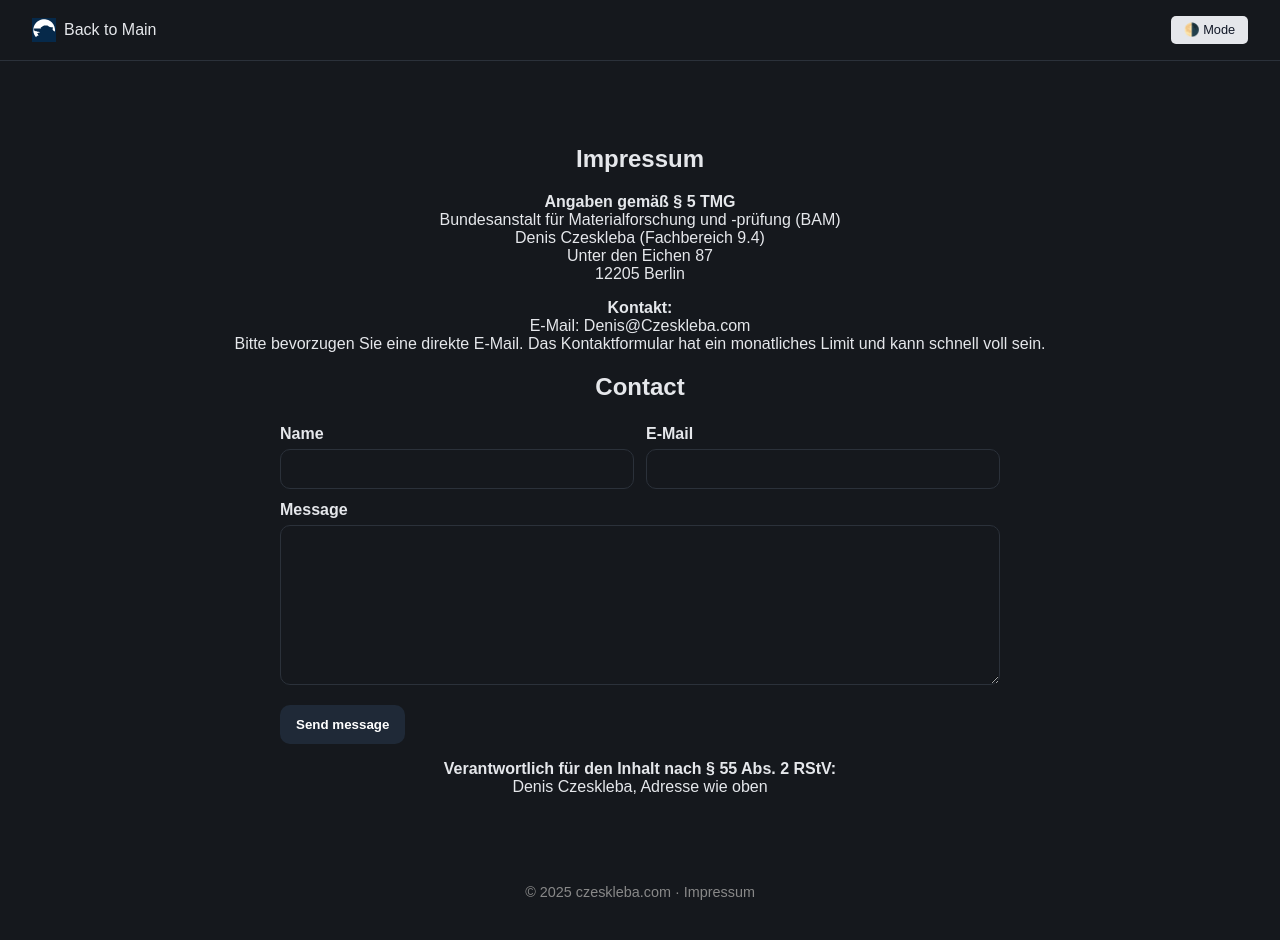
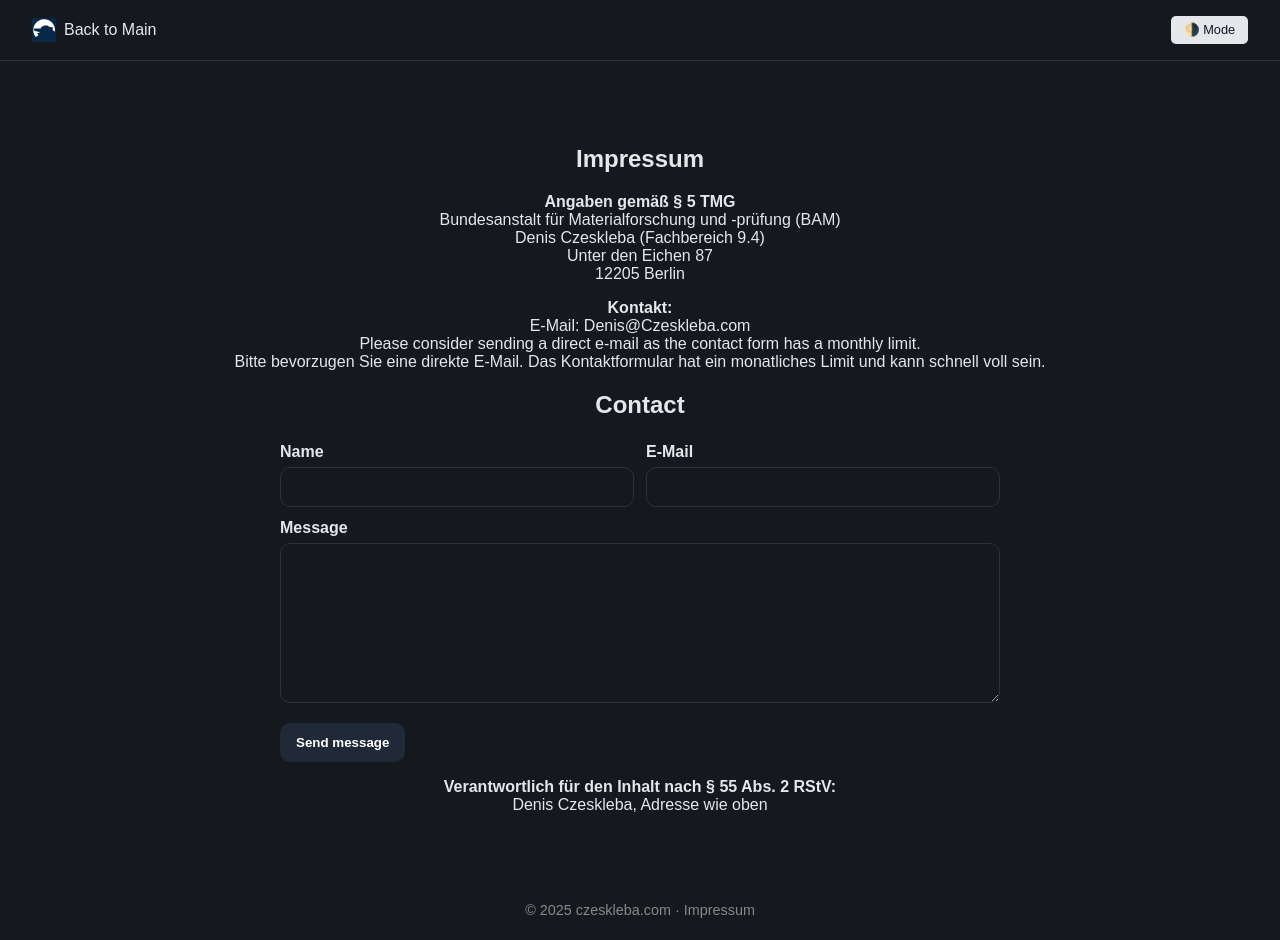
Before and after one commit to DenisCzeskleba/czeskleba.github.io, a Jekyll site: the page built from impressum.md, in a window 1280 px wide and 940 px high. Built offline with Jekyll 4.4.1, drawn with Linux system fonts in a browser that asks for light colours; our own code applies the rules of GitHub Pages for plain Markdown files.

Commit message:
fix: add note about contact form limitations in impressum

```diff
--- a/impressum.md
+++ b/impressum.md
@@ -14,6 +14,7 @@ Unter den Eichen 87
 
 **Kontakt:**
 E-Mail: Denis@Czeskleba.com
+Please consider sending a direct e-mail as the contact form has a monthly limit.
 Bitte bevorzugen Sie eine direkte E-Mail. Das Kontaktformular hat ein monatliches Limit und kann schnell voll sein.
 
 ## Contact
```
